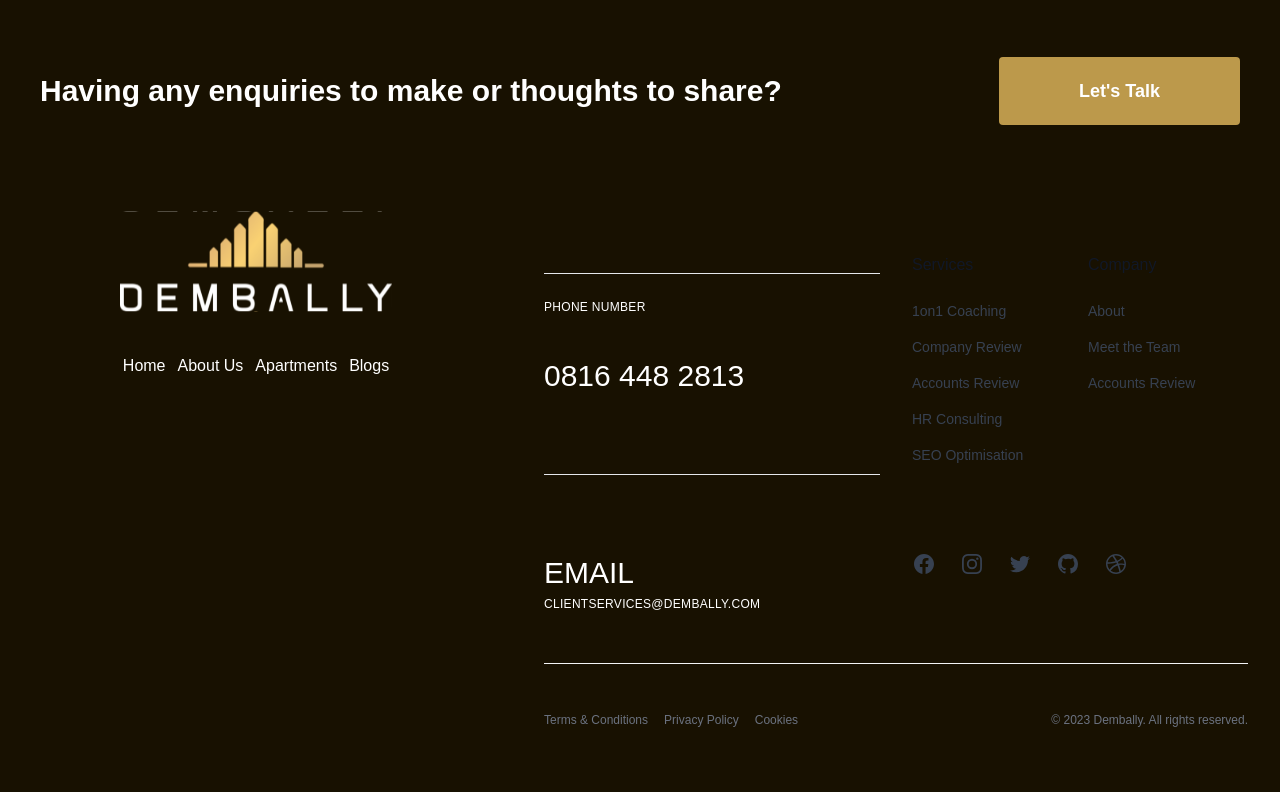
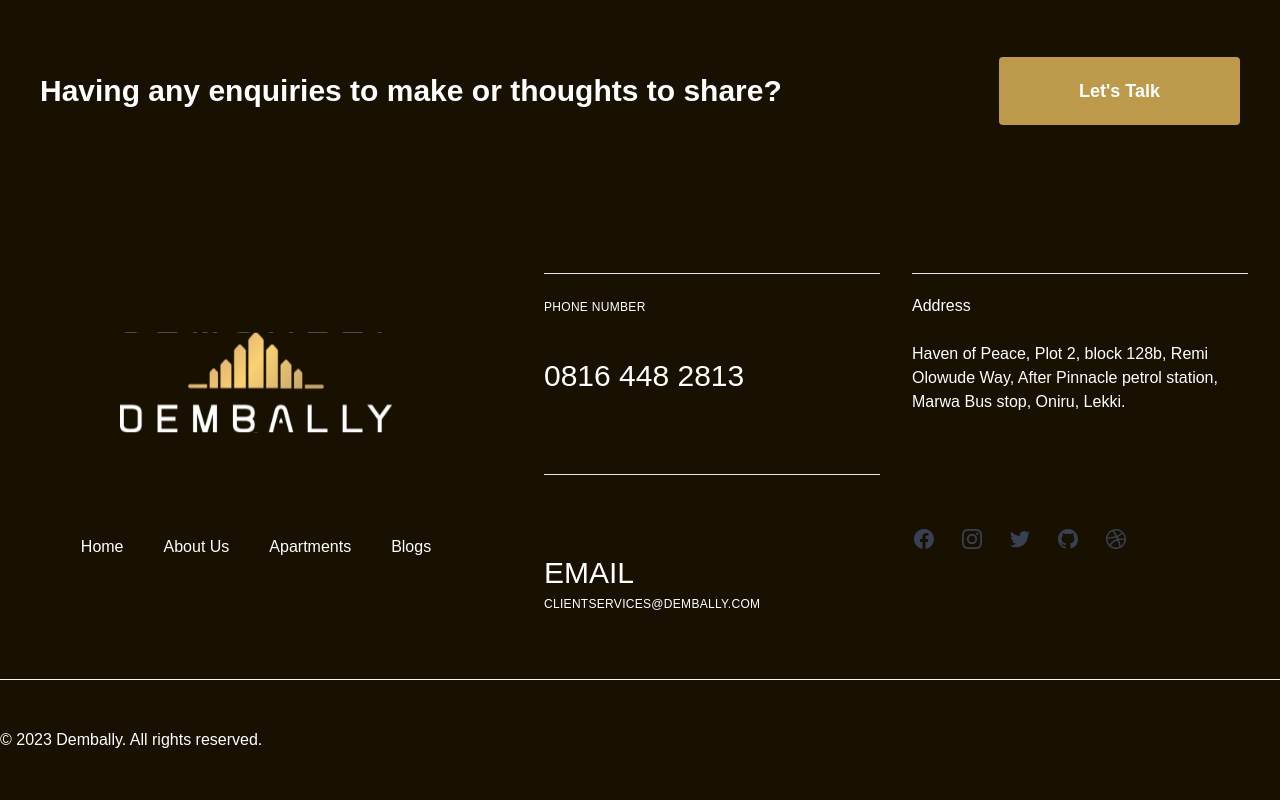
Before and after one commit to geraldkachi/dembally, a React (Vite) app: page / in a window 1280 px wide. Shown: the part 4029-4829 px from the top of the page. Built offline with nearby package versions, Linux system fonts and the light colour scheme; a web font is replaced by a local one.

Commit message:
fix the footer now

```diff
--- a/src/components/navbar/Footer.tsx
+++ b/src/components/navbar/Footer.tsx
@@ -3,8 +3,8 @@ const Footer = () => {
     const date = new Date()
     return (
         <div className='bg-[#181101]'>
-            <footer className=" lg:grid lg:grid-cols-5 bg-[#181101]">
-                <div className="lg:col-span-2 h-full flex items-center flex-col">
+            <footer className=" lg:grid lg:grid-cols-5 bg-[#181101] max-w-screen-2xl mx-auto">
+                <div className="lg:col-span-2 h-full flex items-center flex-col justify-center">
                     <img
                         // src="https://images.unsplash.com/photo-1642370324100-324b21fab3a9?ixlib=rb-1.2.1&ixid=MnwxMjA3fDB8MHxwaG90by1wYWdlfHx8fGVufDB8fHx8&auto=format&fit=crop&w=1548&q=80"
                         src={DemballyFoot}
@@ -12,7 +12,7 @@ const Footer = () => {
                         className=" inset-0 object-cover p-3"
                     />
 
-                    <div className="flex items-center gap-3 mt-5 text-white px-3">
+                    <div className="flex items-center gap-3 md:gap-10 mt-5 md:mt-20  text-white px-3">
                         <p className="text-base">Home</p>
                         <p className="text-base">About Us</p>
                         <p className="text-base">Apartments</p>
@@ -52,72 +52,19 @@ const Footer = () => {
                             {/* icons */}
                         </div>
 
-                        <div className="grid grid-cols-1 gap-4 sm:grid-cols-2">
-                            <div className="col-span-1">
-                                <p className="font-medium text-gray-900">Services</p>
+                        <div className="grid grid-cols-1 gap-4 text-white">
+                            <div className="">
+                                <hr className='bg-white my-5' />
 
-                                <nav aria-label="Footer Navigation - Services" className="mt-6">
-                                    <ul className="space-y-4 text-sm">
-                                        <li>
-                                            <a href="#" className="text-gray-700 transition hover:opacity-75">
-                                                1on1 Coaching
-                                            </a>
-                                        </li>
+                                <p className="font-medium text-base">Address</p>
 
-                                        <li>
-                                            <a href="#" className="text-gray-700 transition hover:opacity-75">
-                                                Company Review
-                                            </a>
-                                        </li>
-
-                                        <li>
-                                            <a href="#" className="text-gray-700 transition hover:opacity-75">
-                                                Accounts Review
-                                            </a>
-                                        </li>
-
-                                        <li>
-                                            <a href="#" className="text-gray-700 transition hover:opacity-75">
-                                                HR Consulting
-                                            </a>
-                                        </li>
-
-                                        <li>
-                                            <a href="#" className="text-gray-700 transition hover:opacity-75">
-                                                SEO Optimisation
-                                            </a>
-                                        </li>
-                                    </ul>
+                                <nav className="mt-6 text-base">
+                                    Haven of Peace, Plot 2, block 128b, Remi Olowude Way, After Pinnacle petrol station, Marwa Bus stop, Oniru, Lekki.
                                 </nav>
                             </div>
-
-                            <div className='col-span-1'>
-                                <p className="font-medium text-gray-900">Company</p>
-
-                                <nav aria-label="Footer Navigation - Company" className="mt-6">
-                                    <ul className="space-y-4 text-sm">
-                                        <li>
-                                            <a href="#" className="text-gray-700 transition hover:opacity-75">
-                                                About
-                                            </a>
-                                        </li>
-
-                                        <li>
-                                            <a href="#" className="text-gray-700 transition hover:opacity-75">
-                                                Meet the Team
-                                            </a>
-                                        </li>
-
-                                        <li>
-                                            <a href="#" className="text-gray-700 transition hover:opacity-75">
-                                                Accounts Review
-                                            </a>
-                                        </li>
-                                    </ul>
-                                </nav>
-                            </div>
-
-
+                            <div className="">
+                                {/* <hr className='bg-white my-5' /> */}
+                                <nav className="mt-6 text-base">
                                     {/* icon new */}
                                     <ul className="flex gap-6 mt-8">
                                         <li>
@@ -239,40 +186,24 @@ const Footer = () => {
                                         </li>
                                     </ul>
                                     {/* icon old */}
+                                </nav>
+                            </div>
                         </div>
                     </div>
 
-                    <div className="pt-12 mt-12 border-t border-gray-100">
+
+                </div>
+
+
+            </footer>
+
+            <div className="py-12 border-t border-gray-100 max-w-screen-2xl mx-auto">
                 <div className="sm:flex sm:items-center sm:justify-between">
-                            <nav aria-label="Footer Navigation - Support">
-                                <ul className="flex flex-wrap gap-4 text-xs">
-                                    <li>
-                                        <a href="#" className="text-gray-500 transition hover:opacity-75">
-                                            Terms & Conditions
-                                        </a>
-                                    </li>
-
-                                    <li>
-                                        <a href="#" className="text-gray-500 transition hover:opacity-75">
-                                            Privacy Policy
-                                        </a>
-                                    </li>
-
-                                    <li>
-                                        <a href="#" className="text-gray-500 transition hover:opacity-75">
-                                            Cookies
-                                        </a>
-                                    </li>
-                                </ul>
-                            </nav>
-
-                            <p className="mt-8 text-xs text-gray-500 sm:mt-0">
-                                &copy;   {date.getFullYear()} Dembally. All rights reserved.
+                    <p className="mt-8 text-base text-white sm:mt-0">
+                        &copy; {date.getFullYear()} Dembally. All rights reserved.
                     </p>
                 </div>
             </div>
-                </div>
-            </footer>
         </div>
     )
 }
```
Lines whose indentation alone changed are shown as unchanged.
